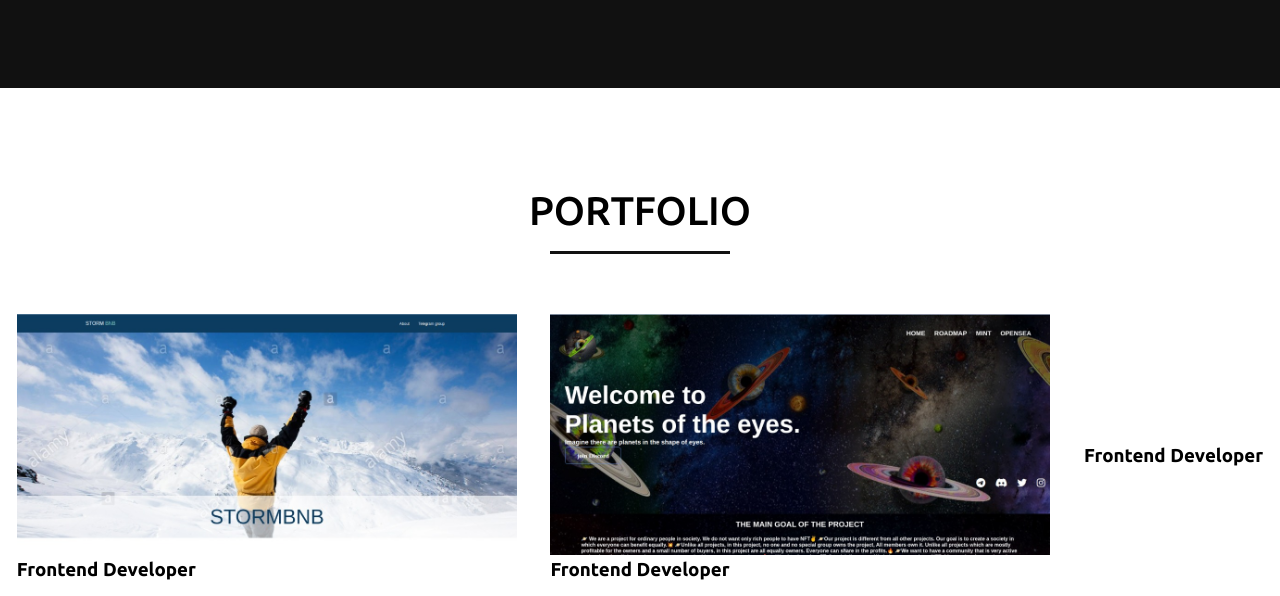
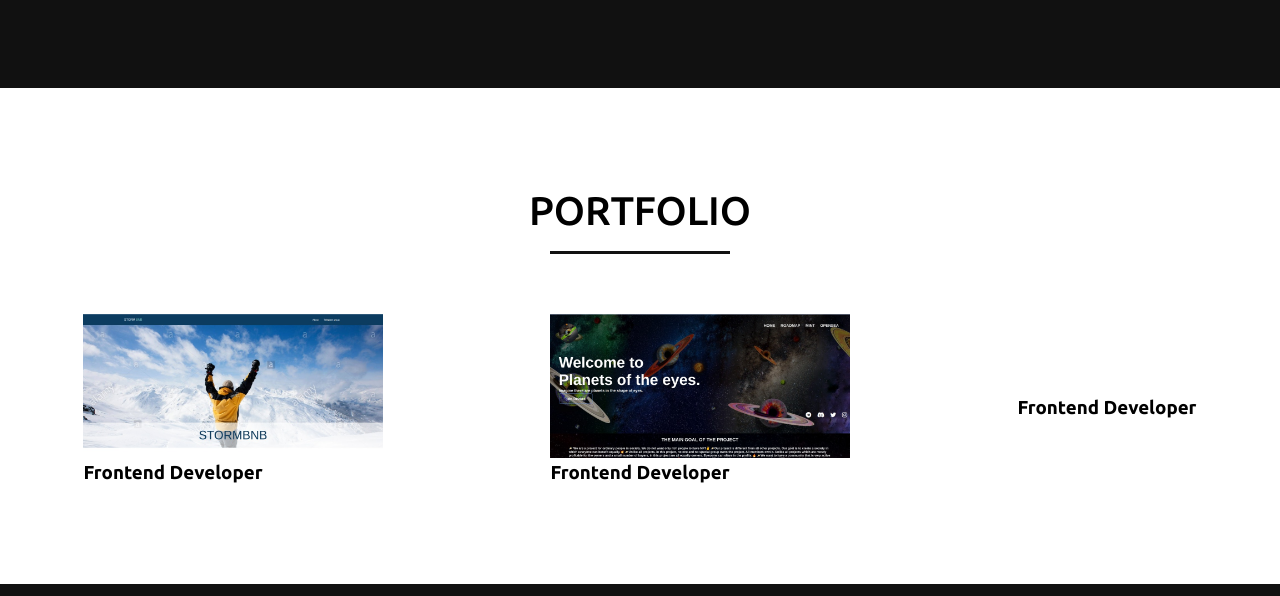
Before and after one commit to jaypops/jaypops.io, a plain HTML site: page index.html in a window 1280 px wide. Shown: the part 2240-2836 px from the top of the page. Drawn offline with nearby package versions, Linux system fonts and the light colour scheme.

Commit message:
Update style.css

```diff
--- a/style.css
+++ b/style.css
@@ -296,10 +296,11 @@ section .title::after{
 
 /* skills section styling */
 .boxx img{
-    width: 500px;
+    width: 300px;
 }
 .boxx {
     display: flex;
+    flex-wrap:  wrap;
     justify-content: space-around;
     align-items: center;
 }
@@ -308,7 +309,7 @@ section .title::after{
     font-family: 'Ubuntu', sans-serif;
 }
 .boxx img:hover{
-    width: 505px;
+    width: 305px;
 }
 /* contact section styling */
 .contact .title::after{
```
